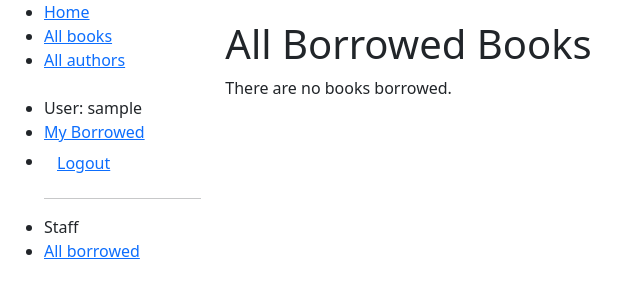
After one commit to high-rolls/django_local_library, a Django app: page /catalog/loaned/ in a window 1280 px wide. The commit adds this page. Shown: the top 300 px of the page, without its empty margins (0-640 px from the left). Run offline with Django 5.2, Linux system fonts and the light colour scheme; the visitor is signed in with stand-in values (Sample User, id 1); data that the repository does not hold is empty.

Commit message:
Add view for all borrowed books

```diff
--- a/catalog/models.py
+++ b/catalog/models.py
@@ -134,6 +134,7 @@ class BookInstance(models.Model):
 
     class Meta:
         ordering = ["due_back"]
+        permissions = (("can_mark_returned", "Set book as returned"),)
 
     def __str__(self):
         """String for representing the Model object."""
--- a/catalog/templates/base_generic.html
+++ b/catalog/templates/base_generic.html
@@ -27,7 +27,7 @@
                 <a href="{% url 'authors' %}">All authors</a>
               </li>
               {% if user.is_authenticated %}
-                <li>User: {{ user.get_username }}</li>
+                <li class="pt-4">User: {{ user.get_username }}</li>
                 <li>
                   <a href="{% url 'my-borrowed' %}">My Borrowed</a>
                 </li>
@@ -42,10 +42,18 @@
                   <a href="{% url 'login' %}?next={{ request.path }}">Login</a>
                 </li>
               {% endif %}
+
+              {% if perms.catalog.can_mark_returned %}
+                <hr />
+                <li>Staff</li>
+                <li>
+                  <a href="{% url 'borrowed' %}">All borrowed</a>
+                </li>
+              {% endif %}
             </ul>
           {% endblock %}
         </div>
-        <div class="col-sm-10">
+        <div class="col-sm-10" style="margin-top: 20px;">
           {% block content %}
 
           {% endblock %}
--- /dev/null
+++ b/catalog/templates/catalog/bookinstance_list_borrowed.html
@@ -0,0 +1,17 @@
+{% extends 'base_generic.html' %}
+
+{% block content %}
+  <h1>All Borrowed Books</h1>
+
+  {% if bookinstance_list %}
+    <ul>
+      {% for bookinst in bookinstance_list %}
+        <li class="{% if bookinst.is_overdue %}text-danger{% endif %}">
+          <a href="{% url 'book-detail' bookinst.book.pk %}">{{ bookinst.book.title }}</a> ({{ bookinst.due_back }}) - {{ bookinst.borrower }}
+        </li>
+      {% endfor %}
+    </ul>
+  {% else %}
+    <p>There are no books borrowed.</p>
+  {% endif %}
+{% endblock %}
--- a/catalog/urls.py
+++ b/catalog/urls.py
@@ -8,4 +8,5 @@ urlpatterns = [
     path("authors/", views.AuthorListView.as_view(), name="authors"),
     path("author/<int:pk>", views.AuthorDetailView.as_view(), name="author-detail"),
     path("mybooks/", views.LoanedBooksByUserListView.as_view(), name="my-borrowed"),
+    path("loaned/", views.LoanedBooksView.as_view(), name="borrowed"),
 ]
--- a/catalog/views.py
+++ b/catalog/views.py
@@ -1,4 +1,4 @@
-from django.contrib.auth.mixins import LoginRequiredMixin
+from django.contrib.auth.mixins import LoginRequiredMixin, PermissionRequiredMixin
 from django.shortcuts import render
 from django.views import generic
 from .models import Book, Author, BookInstance, Genre
@@ -71,3 +71,20 @@ class LoanedBooksByUserListView(LoginRequiredMixin, generic.ListView):
             .filter(status__exact="o")
             .order_by("due_back")
         )
+
+
+class LoanedBooksView(PermissionRequiredMixin, generic.ListView):
+    """Generic class-based view listing all loaned books."""
+
+    permission_required = "catalog.can_mark_returned"
+
+    model = BookInstance
+    template_name = "catalog/bookinstance_list_borrowed.html"
+    paginate_by = 10
+
+    def get_queryset(self):
+        return (
+            BookInstance.objects.filter(status__exact="o")
+            .filter(borrower__isnull=False)
+            .order_by("due_back")
+        )
```
Also changed, not shown: catalog/migrations/0004_alter_bookinstance_options.py (added).
